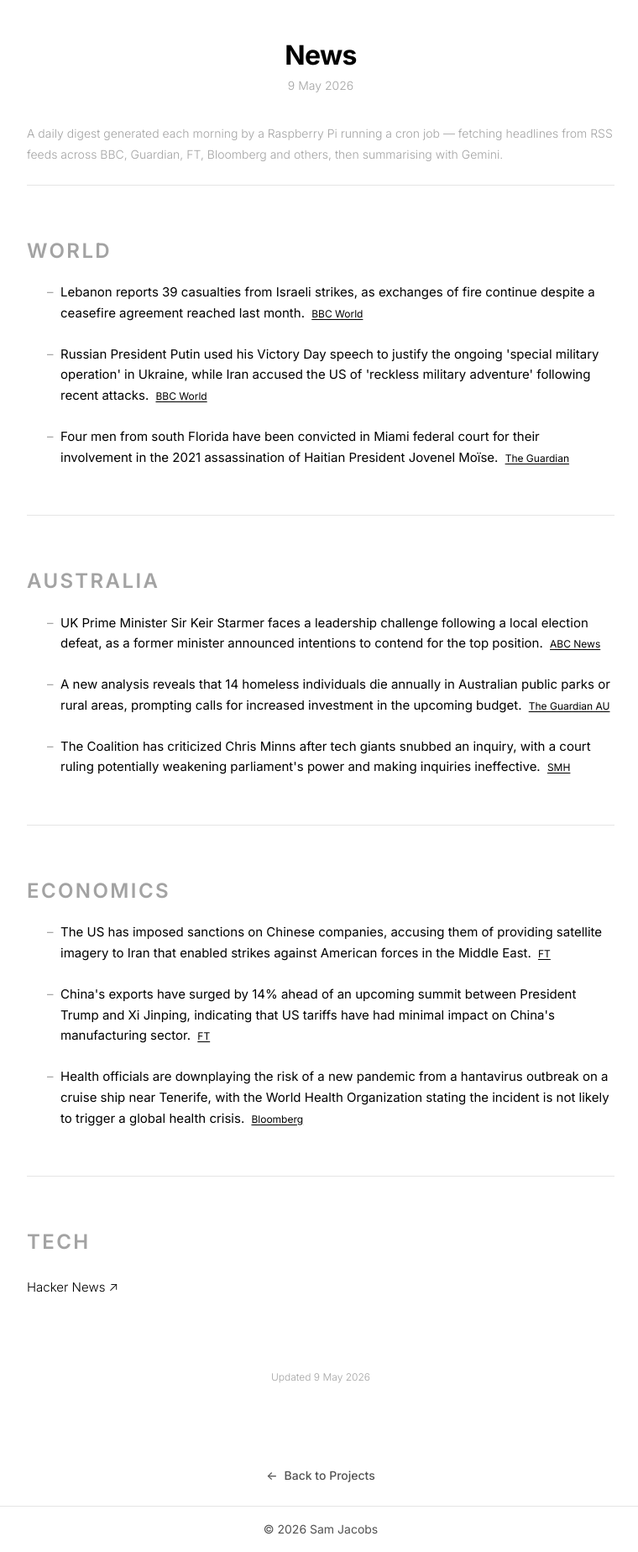
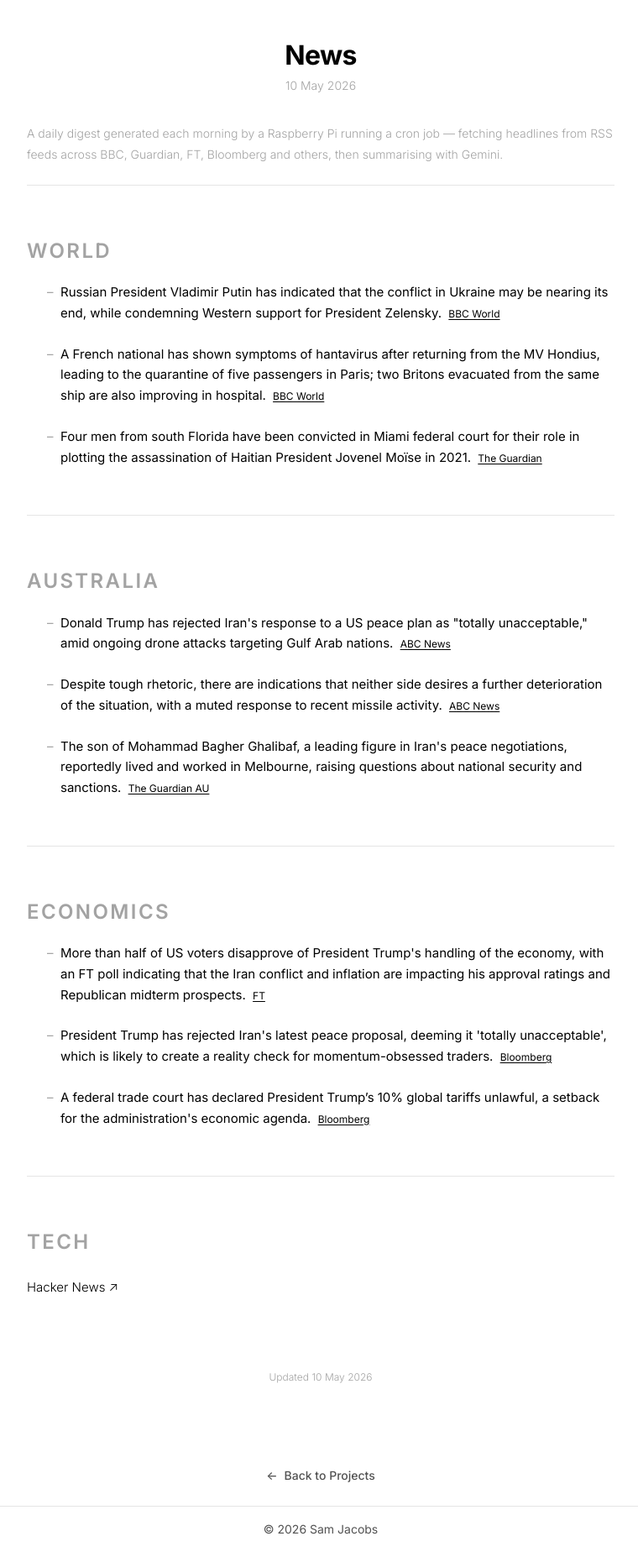
Before and after one commit to s-jac/s-jac.github.io, a Jekyll site: the page built from projects/news.html, in a window 1280 px wide. Shown: the whole page at 84% size, without its empty margins (258-1018 px from the left). Built offline with Jekyll 4.4.1, drawn with Linux system fonts in a browser that asks for light colours.

Commit message:
daily news update 10 May 2026

```diff
--- a/_data/news.json
+++ b/_data/news.json
@@ -1,22 +1,22 @@
 {
-  "date": "9 May 2026",
-  "generated_at": "2026-05-09T21:00:26.507140+00:00",
+  "date": "10 May 2026",
+  "generated_at": "2026-05-10T21:00:50.023585+00:00",
   "sections": [
     {
       "heading": "World",
       "bullets": [
         {
-          "text": "Lebanon reports 39 casualties from Israeli strikes, as exchanges of fire continue despite a ceasefire agreement reached last month.",
+          "text": "Russian President Vladimir Putin has indicated that the conflict in Ukraine may be nearing its end, while condemning Western support for President Zelensky.",
           "source": "BBC World",
           "url": "https://www.bbc.com/news/world"
         },
         {
-          "text": "Russian President Putin used his Victory Day speech to justify the ongoing 'special military operation' in Ukraine, while Iran accused the US of 'reckless military adventure' following recent attacks.",
+          "text": "A French national has shown symptoms of hantavirus after returning from the MV Hondius, leading to the quarantine of five passengers in Paris; two Britons evacuated from the same ship are also improving in hospital.",
           "source": "BBC World",
           "url": "https://www.bbc.com/news/world"
         },
         {
-          "text": "Four men from south Florida have been convicted in Miami federal court for their involvement in the 2021 assassination of Haitian President Jovenel Moïse.",
+          "text": "Four men from south Florida have been convicted in Miami federal court for their role in plotting the assassination of Haitian President Jovenel Moïse in 2021.",
           "source": "The Guardian",
           "url": "https://www.theguardian.com"
         }
@@ -26,19 +26,19 @@
       "heading": "Australia",
       "bullets": [
         {
-          "text": "UK Prime Minister Sir Keir Starmer faces a leadership challenge following a local election defeat, as a former minister announced intentions to contend for the top position.",
+          "text": "Donald Trump has rejected Iran's response to a US peace plan as \"totally unacceptable,\" amid ongoing drone attacks targeting Gulf Arab nations.",
           "source": "ABC News",
           "url": "https://www.abc.net.au/news"
         },
         {
-          "text": "A new analysis reveals that 14 homeless individuals die annually in Australian public parks or rural areas, prompting calls for increased investment in the upcoming budget.",
+          "text": "Despite tough rhetoric, there are indications that neither side desires a further deterioration of the situation, with a muted response to recent missile activity.",
+          "source": "ABC News",
+          "url": "https://www.abc.net.au/news"
+        },
+        {
+          "text": "The son of Mohammad Bagher Ghalibaf, a leading figure in Iran's peace negotiations, reportedly lived and worked in Melbourne, raising questions about national security and sanctions.",
           "source": "The Guardian AU",
           "url": "https://www.theguardian.com/au"
-        },
-        {
-          "text": "The Coalition has criticized Chris Minns after tech giants snubbed an inquiry, with a court ruling potentially weakening parliament's power and making inquiries ineffective.",
-          "source": "SMH",
-          "url": "https://www.smh.com.au"
         }
       ]
     },
@@ -46,17 +46,17 @@
       "heading": "Economics",
       "bullets": [
         {
-          "text": "The US has imposed sanctions on Chinese companies, accusing them of providing satellite imagery to Iran that enabled strikes against American forces in the Middle East.",
+          "text": "More than half of US voters disapprove of President Trump's handling of the economy, with an FT poll indicating that the Iran conflict and inflation are impacting his approval ratings and Republican midterm prospects.",
           "source": "FT",
           "url": "https://www.ft.com"
         },
         {
-          "text": "China's exports have surged by 14% ahead of an upcoming summit between President Trump and Xi Jinping, indicating that US tariffs have had minimal impact on China's manufacturing sector.",
-          "source": "FT",
-          "url": "https://www.ft.com"
+          "text": "President Trump has rejected Iran's latest peace proposal, deeming it 'totally unacceptable', which is likely to create a reality check for momentum-obsessed traders.",
+          "source": "Bloomberg",
+          "url": "https://www.bloomberg.com/markets"
         },
         {
-          "text": "Health officials are downplaying the risk of a new pandemic from a hantavirus outbreak on a cruise ship near Tenerife, with the World Health Organization stating the incident is not likely to trigger a global health crisis.",
+          "text": "A federal trade court has declared President Trump’s 10% global tariffs unlawful, a setback for the administration's economic agenda.",
           "source": "Bloomberg",
           "url": "https://www.bloomberg.com/markets"
         }
```
